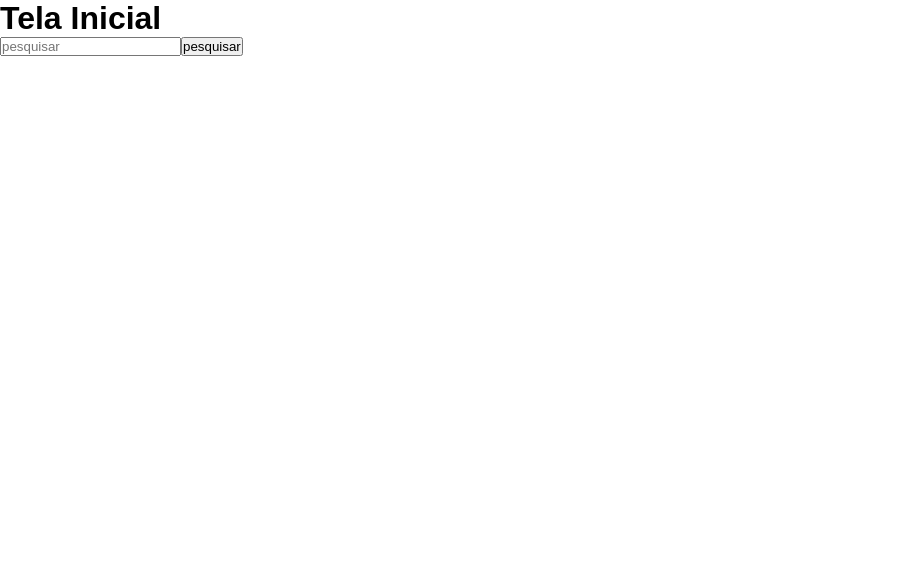
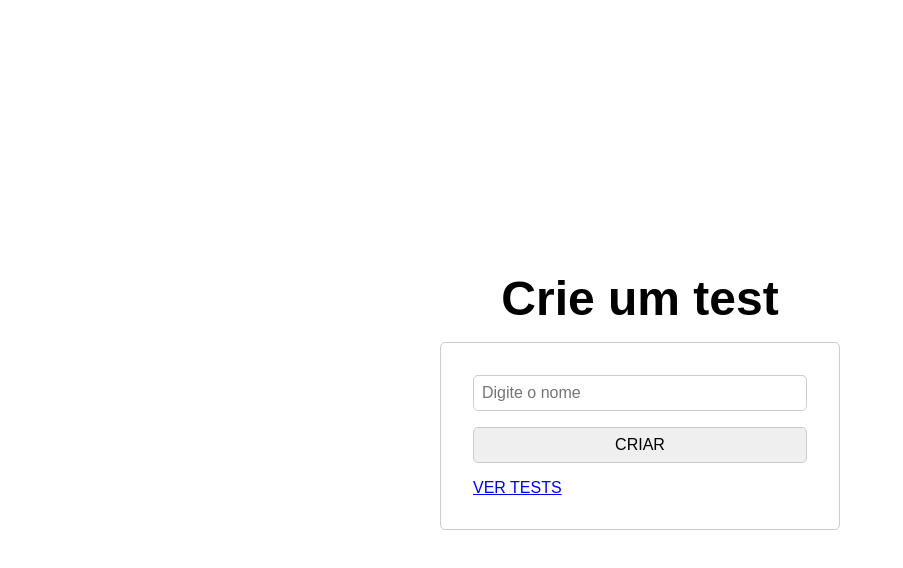
Before and after one commit to erbert-gadelha/Teste_Vite, a React (Vite) app: page / in a window 1280 px wide. Shown: the top 568 px of the page, without its empty margins (0-903 px from the left). Built offline with nearby package versions, Linux system fonts and the light colour scheme; no server answers.

Commit message:
Layout alterado

```diff
--- a/src/main.tsx
+++ b/src/main.tsx
@@ -1,17 +1,13 @@
 import React from "react";
 import ReactDOM from "react-dom/client";
-//import App from "./App";
+import App from "./App";
 import "./global.css";
-//import Provider from "./Provider";
+import Provider from "./Provider";
 
 ReactDOM.createRoot(document.getElementById("root") as HTMLElement).render(
-  //<React.StrictMode>
-  //  <Provider>
-      <div>
-      	<h1>Tela Inicial</h1>
-      	<input type="text" placeholder="pesquisar"></input>
-      	<button>pesquisar</button>
-      </div>
-  //  </Provider>
-  //</React.StrictMode>
+  <React.StrictMode>
+    <Provider>
+      <App />
+    </Provider>
+  </React.StrictMode>
 );
```
